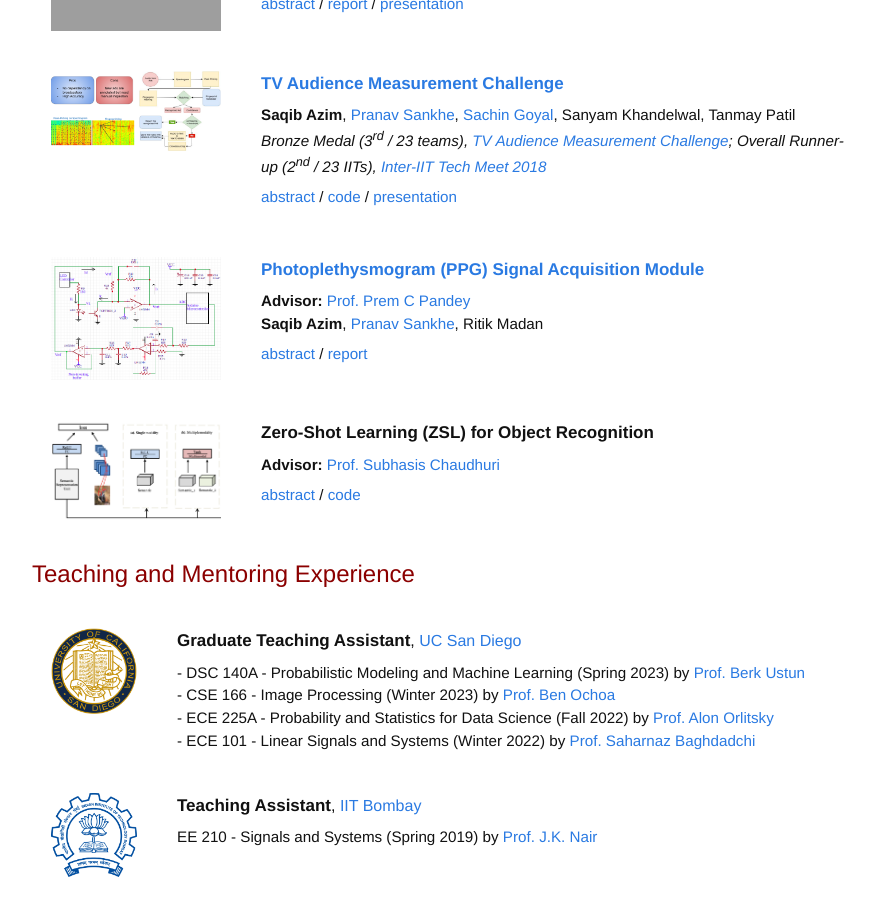
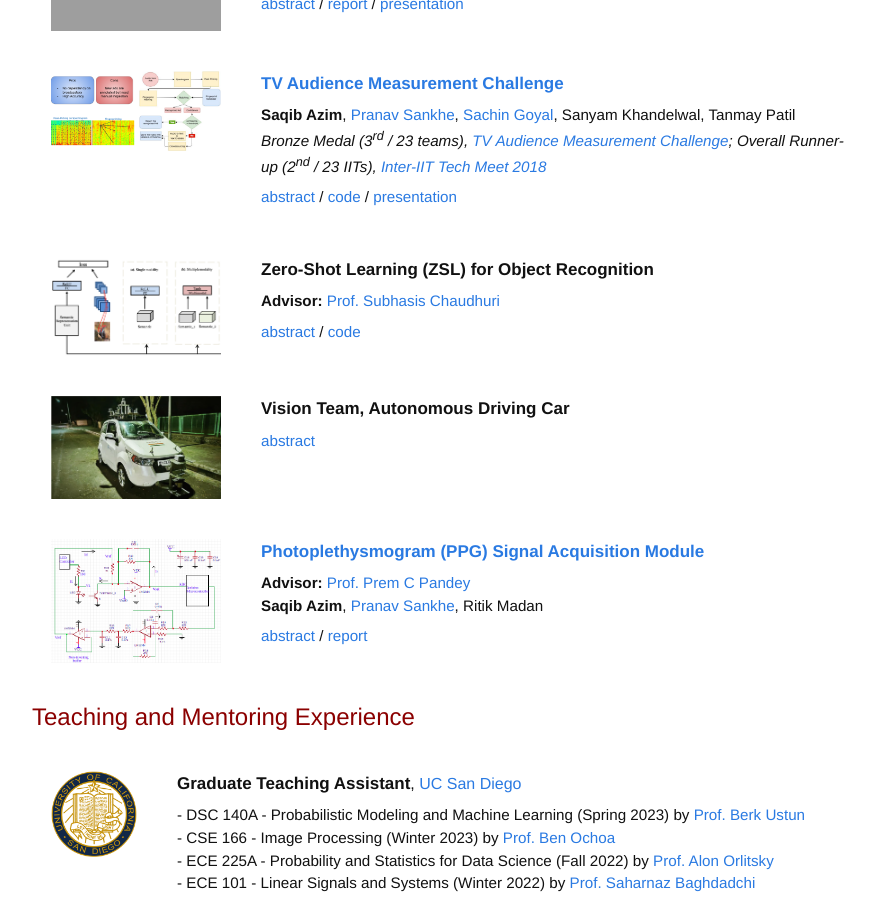
Before and after one commit to saqib1707/saqib1707.github.io, a Jekyll site: the page built from index.md, in a window 1280 px wide and 900 px high, scrolled down 1811 px. Shown: the whole window, without its empty margins (189-1064 px from the left). Built offline with Jekyll 4.4.1, drawn with Linux system fonts in a browser that asks for light colours; comment, search, counter and statistics services are not loaded; some of the changed lines change nothing that is shown.

Commit message:
add sedrica

```diff
--- a/index.md
+++ b/index.md
@@ -212,15 +212,6 @@ I also joined an on-campus student-driven team, [Innovation Cell](http://www.umi
 			<div>
 				<img src='{{ site.url }}/assets/images/adversarial_CLIP_logo.png' alt="SpeechEnhancement" width="100%">
 			</div>
-			<script type="text/javascript">
-				function inerf_start() {
-					document.getElementById('inerf_image').style.opacity = "1";
-				}
-				function inerf_stop() {
-					document.getElementById('inerf_image').style.opacity = "0";
-				}
-				inerf_stop()
-			</script>
 		</td>
 		<td class="projectBody">
 			<papertitle>Adversarial Robustness Analysis of CLIP Model</papertitle>
@@ -239,15 +230,6 @@ I also joined an on-campus student-driven team, [Innovation Cell](http://www.umi
 			<div>
 				<img src='{{ site.url }}/assets/images/speech_enhancement_wallpaper.png' alt="SpeechEnhancement" width="100%">
 			</div>
-			<script type="text/javascript">
-				function inerf_start() {
-					document.getElementById('inerf_image').style.opacity = "1";
-				}
-				function inerf_stop() {
-					document.getElementById('inerf_image').style.opacity = "0";
-				}
-				inerf_stop()
-			</script>
 		</td>
 		<td class="projectBody">
 			<a href="{{site.url}}/assets/pubs/speech_enhancement_report.pdf"><papertitle>Speech Enhancement using Convolutional-Recurrent Network & Wavelet Pooling</papertitle></a>
@@ -266,15 +248,6 @@ I also joined an on-campus student-driven team, [Innovation Cell](http://www.umi
 			<div>
 				<img src='{{ site.url }}/assets/images/barc_interiit_wallpaper.png' alt="EDL" width="100%">
 			</div>
-			<script type="text/javascript">
-				function inerf_start() {
-					document.getElementById('inerf_image').style.opacity = "1";
-				}
-				function inerf_stop() {
-					document.getElementById('inerf_image').style.opacity = "0";
-				}
-				inerf_stop()
-			</script>
 		</td>
 		<td class="projectBody">
 			<a href="{{ site.url }}/assets/pubs/barc_interiit_presentation.pdf"><papertitle>TV Audience Measurement Challenge</papertitle></a>
@@ -292,47 +265,8 @@ I also joined an on-campus student-driven team, [Innovation Cell](http://www.umi
 	<tr>
 		<td class="projectWallpaper">
 			<div>
-				<img src='{{ site.url }}/assets/images/edl_wallpaper.png' alt="EDL" width="100%">
-			</div>
-			<script type="text/javascript">
-				function inerf_start() {
-					document.getElementById('inerf_image').style.opacity = "1";
-				}
-				function inerf_stop() {
-					document.getElementById('inerf_image').style.opacity = "0";
-				}
-				inerf_stop()
-			</script>
-		</td>
-		<td class="projectBody">
-			<a href="{{site.url}}/assets/pubs/edl_report.pdf"><papertitle>Photoplethysmogram (PPG) Signal Acquisition Module</papertitle></a>
-			<br><span class="brHeight"></span>
-			<div class="authorDetails">
-				<strong>Advisor: </strong>
-				<a href="https://www.ee.iitb.ac.in/~pcpandey/">Prof. Prem C Pandey</a>
-				<br>
-				<strong>Saqib Azim</strong>, <a href="https://sabsathai.github.io/">Pranav Sankhe</a>, Ritik Madan
-				<br><span class="brHeight"></span>
-				<a href="javascript:toggleblock('edl_ppg_abs')">abstract</a> / <a href="{{site.url}}/assets/pubs/edl_report.pdf">report</a><br>
-				<span class="brHeight"></span>
-				<p id="edl_ppg_abs" style="font-style:italic; display:none; text-align:justify;">A photoplethysmogram(PPG) is an optically obtained plethysmogram, a volumetric measurement of an organ. With each cardiac cycle the heart pumps blood to the periphery. The change in the volume caused by the blood is detected by illuminating the skin with IR light. We developed and implemented an electronic system to capture and display the PPG signal. We make infrared(IR) light incident on finger tip and measure the reflected IR light using a phototransistor which contains the PPG signal. The raw PPG signal is in the form of current output of the phototransistor, typically [0.2-0.4] mA, and we use a current to voltage converter to get the voltage signal. The raw PPG often has a large slowly varying baseline and it needs to be restored to optimally use the available ADC range. We carry out baseline restoration by controlling the bias voltage of the current injector using a microcontroller. We amplify the signal using a fixed value of gain resistor in the current to voltage converter. We also designed an auto-led intensity control to control the LED current and hence the emitted IR light in an effort to make the acquisition module adaptable to users with varying skin colours, motion artifacts etc. Finally we display the PPG signal on an android smartphone by transmitting the PPG signal over bluetooth.</p>
-			</div>
-		</td>
-	</tr>
-	<tr>
-		<td class="projectWallpaper">
-			<div>
 				<img src='{{ site.url }}/assets/images/zsl_wallpaper.png' alt="EDL" width="100%">
 			</div>
-			<script type="text/javascript">
-				function inerf_start() {
-					document.getElementById('inerf_image').style.opacity = "1";
-				}
-				function inerf_stop() {
-					document.getElementById('inerf_image').style.opacity = "0";
-				}
-				inerf_stop()
-			</script>
 		</td>
 		<td class="projectBody">
 			<papertitle>Zero-Shot Learning (ZSL) for Object Recognition</papertitle>
@@ -343,6 +277,24 @@ I also joined an on-campus student-driven team, [Innovation Cell](http://www.umi
 				<a href="javascript:toggleblock('zsl_abs')">abstract</a> / <a href="https://github.com/saqib1707/Zero-Shot-Learning">code</a><br>
 				<span class="brHeight"></span>
 				<p id="zsl_abs" style="font-style:italic; display:none; text-align:justify;">Proposed a semi-supervised VGG16-based encoder-decoder network to learn visual-to-semantic space mapping using novel combination of margin-based hinge-rank loss and Word2Vec embeddings. Explored multiple networks for better visual feature representations. Achieved improvement in recognition performance from 58.7% to 65.3% on the Animals with Attributes dataset over existing methods. </p>
+			</div>
+		</td>
+	</tr>
+	<tr>
+		<td class="projectWallpaper">
+			<div>
+				<img src='{{ site.url }}/assets/images/autonomouscar_wallpaper.png' alt="EDL" width="100%">
+			</div>
+		</td>
+		<td class="projectBody">
+			<papertitle>Vision Team, Autonomous Driving Car</papertitle>
+			<br><span class="brHeight"></span>
+			<div class="authorDetails">
+				<!-- <strong>Advisor: </strong> <a href="https://www.ee.iitb.ac.in/~sc/main/main.html">Prof. Subhasis Chaudhuri</a> -->
+				<!-- <br><span class="brHeight"></span> -->
+				<a href="javascript:toggleblock('autonomouscar_abs')">abstract</a><br>
+				<span class="brHeight"></span>
+				<p id="autonomouscar_abs" style="font-style:italic; display:none; text-align:justify;">Worked on the vision and navigation pipelines of an autonomous car. Proposed a compute-efficient image processing algorithm to mitigate the effects of shadows and varying lighting conditions on roads. Managed the collection and annotation of a road dataset used to train our deep learning framework for road and obstacle detection.</p>
 			</div>
 		</td>
 	</tr>
@@ -371,6 +323,27 @@ I also joined an on-campus student-driven team, [Innovation Cell](http://www.umi
 			</div>
 		</td>
 	</tr> -->
+	<tr>
+		<td class="projectWallpaper">
+			<div>
+				<img src='{{ site.url }}/assets/images/edl_wallpaper.png' alt="EDL" width="100%">
+			</div>
+		</td>
+		<td class="projectBody">
+			<a href="{{site.url}}/assets/pubs/edl_report.pdf"><papertitle>Photoplethysmogram (PPG) Signal Acquisition Module</papertitle></a>
+			<br><span class="brHeight"></span>
+			<div class="authorDetails">
+				<strong>Advisor: </strong>
+				<a href="https://www.ee.iitb.ac.in/~pcpandey/">Prof. Prem C Pandey</a>
+				<br>
+				<strong>Saqib Azim</strong>, <a href="https://sabsathai.github.io/">Pranav Sankhe</a>, Ritik Madan
+				<br><span class="brHeight"></span>
+				<a href="javascript:toggleblock('edl_ppg_abs')">abstract</a> / <a href="{{site.url}}/assets/pubs/edl_report.pdf">report</a><br>
+				<span class="brHeight"></span>
+				<p id="edl_ppg_abs" style="font-style:italic; display:none; text-align:justify;">A photoplethysmogram(PPG) is an optically obtained plethysmogram, a volumetric measurement of an organ. With each cardiac cycle the heart pumps blood to the periphery. The change in the volume caused by the blood is detected by illuminating the skin with IR light. We developed and implemented an electronic system to capture and display the PPG signal. We make infrared(IR) light incident on finger tip and measure the reflected IR light using a phototransistor which contains the PPG signal. The raw PPG signal is in the form of current output of the phototransistor, typically [0.2-0.4] mA, and we use a current to voltage converter to get the voltage signal. The raw PPG often has a large slowly varying baseline and it needs to be restored to optimally use the available ADC range. We carry out baseline restoration by controlling the bias voltage of the current injector using a microcontroller. We amplify the signal using a fixed value of gain resistor in the current to voltage converter. We also designed an auto-led intensity control to control the LED current and hence the emitted IR light in an effort to make the acquisition module adaptable to users with varying skin colours, motion artifacts etc. Finally we display the PPG signal on an android smartphone by transmitting the PPG signal over bluetooth.</p>
+			</div>
+		</td>
+	</tr>
 </tbody>
 </table>
 
```
Also changed, not shown: assets/images/autonomouscar_wallpaper.png (added).
